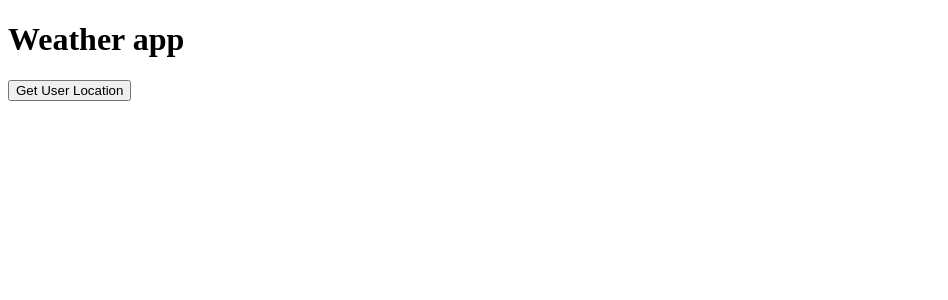
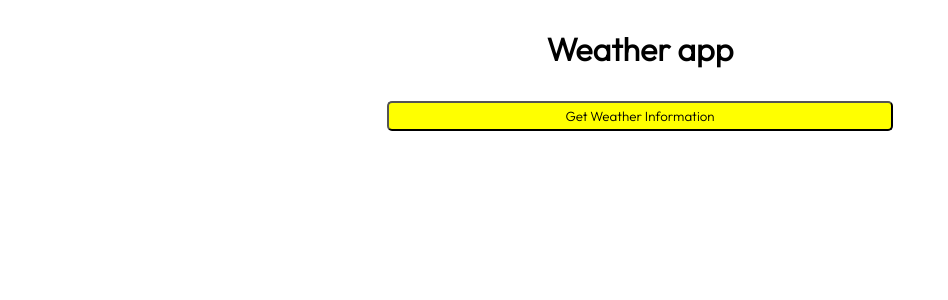
Before and after one commit to sachie5/weather-app, a React (Vite) app: page / in a window 1280 px wide. Shown: the top 300 px of the page, without its empty margins (0-948 px from the left). Built offline with nearby package versions, Linux system fonts and the light colour scheme; no server answers; the HTML template or start-up script is replaced by a standard one.

Commit message:
componets made and shows weather based on location

```diff
--- a/src/App.scss
+++ b/src/App.scss
@@ -0,0 +1,30 @@
+@import url("https://fonts.googleapis.com/css2?family=EB+Garamond&family=Outfit:wght@300&display=swap");
+
+.app {
+    --font: 'Outfit', sans-serif;
+    padding: 30px;
+    margin: 0;
+    padding: 0;
+    box-sizing: border-box;
+    display: flex;
+    flex-direction: column;
+    align-items: center;
+
+    &__heading{
+        text-align: center;
+        font-family: var(--font);
+    }
+
+    &__button{
+        font-family: var(--font);
+        width: 40%;
+        background-color: yellow;
+        padding: 5px;
+        border-radius: 5px;
+        margin: 10px;
+    }
+}
+.greeting{
+    font-family: var(--font);
+    text-align: center;
+}
--- a/src/App.tsx
+++ b/src/App.tsx
@@ -1,15 +1,15 @@
-
 import { useEffect, useState } from "react";
 import "./App.scss";
 import { WeatherType } from "./types/WeatherType";
-
+import WeatherTile from "./Components/WeatherTile/WeatherTile";
+import LocationTile from "./Components/LocationTile/LocationTile";
+import Button from "./Components/Button/Button";
+import { Locationtype } from "./types/LocationType";
 
 const App = () => {
-  const [userLocation, setUserLocation] = useState({
-    latitude: 0,
-    longitude: 0,
-  });
+  const [userLocation, setUserLocation] = useState<Locationtype>();
   const [weatherInfo, setWeatherInfo] = useState<WeatherType>();
+  const [greetingMessage, setGreetingMessage] = useState<string>("");
 
   const apiKey = "ab8c7b0bb6b94b90b87155629242702";
 
@@ -24,50 +24,70 @@ const App = () => {
 
   useEffect(() => {
     getWeather();
-  }, [userLocation])
-
+  }, [userLocation, greetingMessage]);
 
   const getUserLocation = () => {
     if (navigator.geolocation) {
       // what to do if supported
       navigator.geolocation.getCurrentPosition(
         (position) => {
-            // what to do once we have the position
-        const {latitude, longitude} = position.coords;
-        setUserLocation({latitude, longitude})
+          // what to do once we have the position
+          const { latitude, longitude } = position.coords;
+          setUserLocation({ latitude, longitude });
         },
         (error) => {
-            // display an error if we cant get the users position
-            console.error('Error getting user location:', error);
+          // display an error if we cant get the users position
+          console.error("Error getting user location:", error);
         }
-    );
-  }
-  else {
+      );
+      getTimeOfDay();
+    } else {
       // display an error if not supported
-      console.error('Geolocation is not supported by this browser.');
+      console.error("Geolocation is not supported by this browser.");
+    }
+  };
+
+  const getTimeOfDay = () => {
+    if(weatherInfo){
+    const time = weatherInfo.location.localtime.slice(-5);
+      if(time < "12:00"){
+        setGreetingMessage("Good Morning. Here's this morning's weather.")
+      } else if ("12:00" < time && time <= "18:00"){
+        setGreetingMessage("Good Afternoon. Here's this afternoon's weather.");
+      } else {
+        setGreetingMessage("Good Night. Here's tonight's weather.");
+      }
   }
   }
 
+  console.log(weatherInfo);
+
+
+
   return (
     <div className="app">
-      <h1>Weather app</h1>
-      <button onClick={getUserLocation}>Get User Location</button>
-      {userLocation && weatherInfo && (
-        <><div>
-          <h2>Location Information:</h2>
-          <p>Location: {weatherInfo.location.name}</p>
-          <p>Country: {weatherInfo.location.country}</p>
-          <p> Local time: {weatherInfo.location.localtime}</p>
-        </div>
-        <div>
-            <h2>Weather Information:</h2>
-            <p> Condition: {weatherInfo.current.condition.text}</p>
-            <img src={weatherInfo.current.condition.icon} alt={weatherInfo.current.condition.text}/>
-            <p> Temperature in Celsius: {weatherInfo.current.temp_c}</p>
-            <p> Local time: {weatherInfo.location.localtime}</p>
-          </div></>)}
+      <h1 className="app__heading">Weather app</h1>
+      <Button name="Get Weather Information" classname="app__button" onClick={getUserLocation}/>
+      <main>
+        {userLocation && weatherInfo && (
+          <>
+            <LocationTile
+              location={weatherInfo.location.name}
+              country={weatherInfo.location.country}
+              time={weatherInfo.location.localtime}
+            />
+            <h1 className="greeting">{greetingMessage}</h1>
+            <WeatherTile
+              condition={weatherInfo.current.condition.text}
+              weatherImage={weatherInfo.current.condition.icon}
+              temp={weatherInfo.current.temp_c}
+              time={weatherInfo.location.localtime}
+            />
+          </>
+        )}
+      </main>
     </div>
-  )
-}
+  );
+};
 
-export default App
+export default App;
--- /dev/null
+++ b/src/Components/Button/Button.tsx
@@ -0,0 +1,16 @@
+import { MouseEventHandler } from "react"
+import "./Button.scss"
+
+type ButtonProps = {
+    onClick?: MouseEventHandler<HTMLButtonElement>,
+    name: string,
+    classname: string,
+}
+
+const Button = ({onClick, name, classname}: ButtonProps) => {
+    return (
+    <button className={classname} onClick={onClick}>{name}</button>
+    )
+}
+
+export default Button;
--- a/src/Components/LocationTile/LocationTile.scss
+++ b/src/Components/LocationTile/LocationTile.scss
@@ -0,0 +1,14 @@
+
+.location{
+    font-family: var(--font);
+    border: 2px solid black;
+    padding: 10px 30px;
+    margin: 10px;
+    display: flex;
+    flex-direction: column;
+    align-items: center;
+
+    &__heading{
+        text-decoration: underline;
+    }
+}
--- a/src/Components/LocationTile/LocationTile.tsx
+++ b/src/Components/LocationTile/LocationTile.tsx
@@ -1 +1,20 @@
-import "./Locationtile.scss";
+import "./LocationTile.scss";
+
+type LocationTileProps = {
+    location: string,
+    country: string,
+    time: string,
+}
+
+const LocationTile = ({ location, country, time } : LocationTileProps) => {
+    return (
+        <div className="location">
+          <h2 className="location__heading">Location Information</h2>
+          <p className="location__information">Location: {location}</p>
+          <p className="location__information">Country: {country}</p>
+          <p className="location__information"> Local time: {time}</p>
+        </div>
+    )
+}
+
+export default LocationTile;
--- a/src/Components/WeatherTile/WeatherTile.scss
+++ b/src/Components/WeatherTile/WeatherTile.scss
@@ -0,0 +1,15 @@
+.weather{
+    font-family: var(--font);
+    border: 2px solid black;
+    padding: 10px 20px;
+    margin: 10px;
+    display: flex;
+    flex-direction: column;
+    align-items: center;
+
+    &__heading{
+        text-decoration: underline;
+    }
+
+
+}
--- a/src/Components/WeatherTile/WeatherTile.tsx
+++ b/src/Components/WeatherTile/WeatherTile.tsx
@@ -1 +1,22 @@
-import "./WeatherType.scss";
+import "./WeatherTile.scss";
+
+type WeatherTileProps = {
+    condition: string,
+    weatherImage: string,
+    temp: number,
+    time: string,
+}
+
+const WeatherTile = ({ condition, weatherImage, temp, time } : WeatherTileProps) => {
+    return (
+        <div className="weather">
+          <h2 className="weather__heading">Weather Information</h2>
+          <p className="weather__information"> Condition: {condition}</p>
+          <img className="weather__information--image" src={weatherImage} alt={condition} />
+          <p className="weather__information"> Temperature in Celsius: {temp}</p>
+          <p className="weather__information"> Local time: {time}</p>
+        </div>
+    )
+}
+
+export default WeatherTile;
--- /dev/null
+++ b/src/types/LocationType.ts
@@ -0,0 +1,4 @@
+export type Locationtype = {
+    latitude: number,
+    longitude: number
+}
```
Also changed, not shown: src/Components/Button/Button.scss (added).
